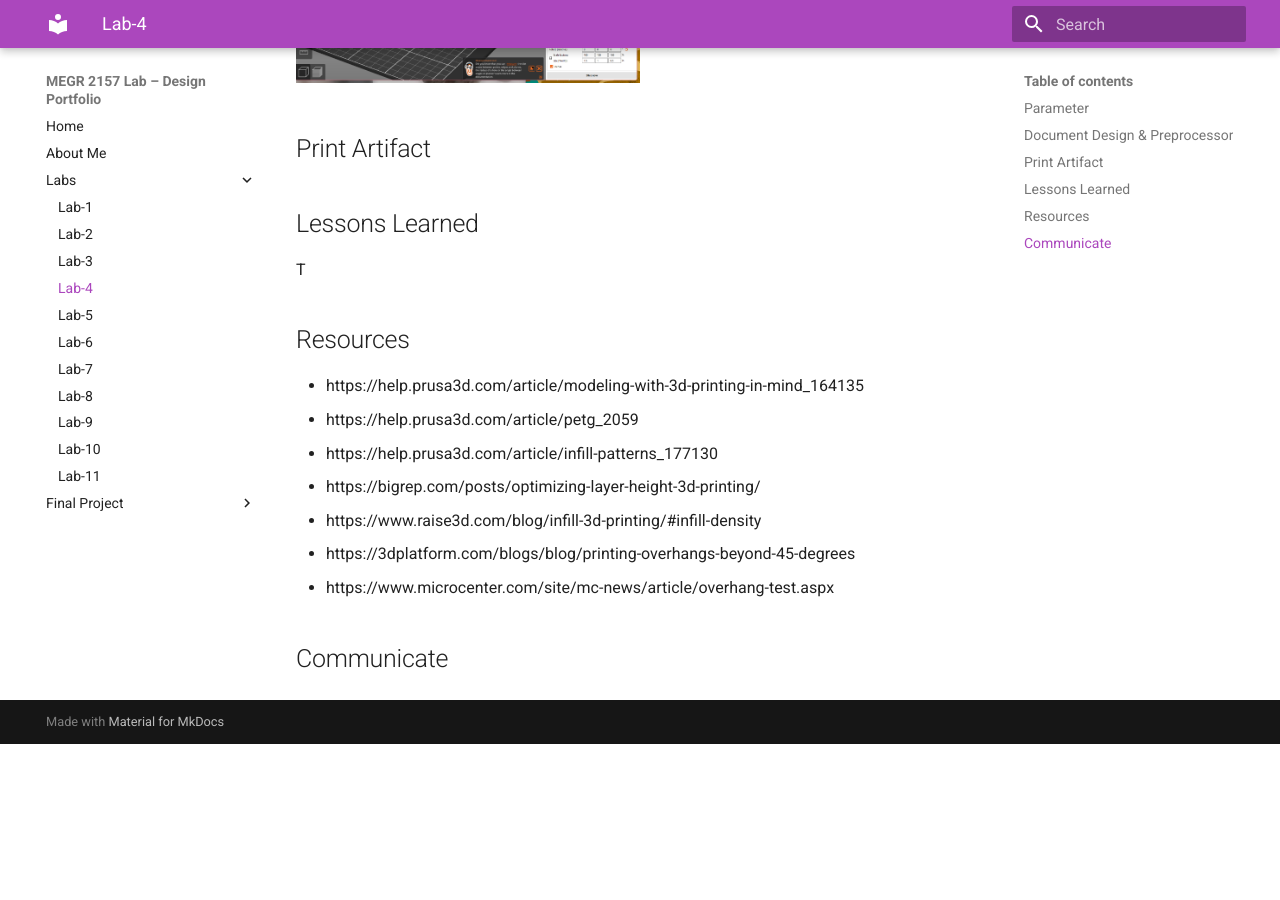
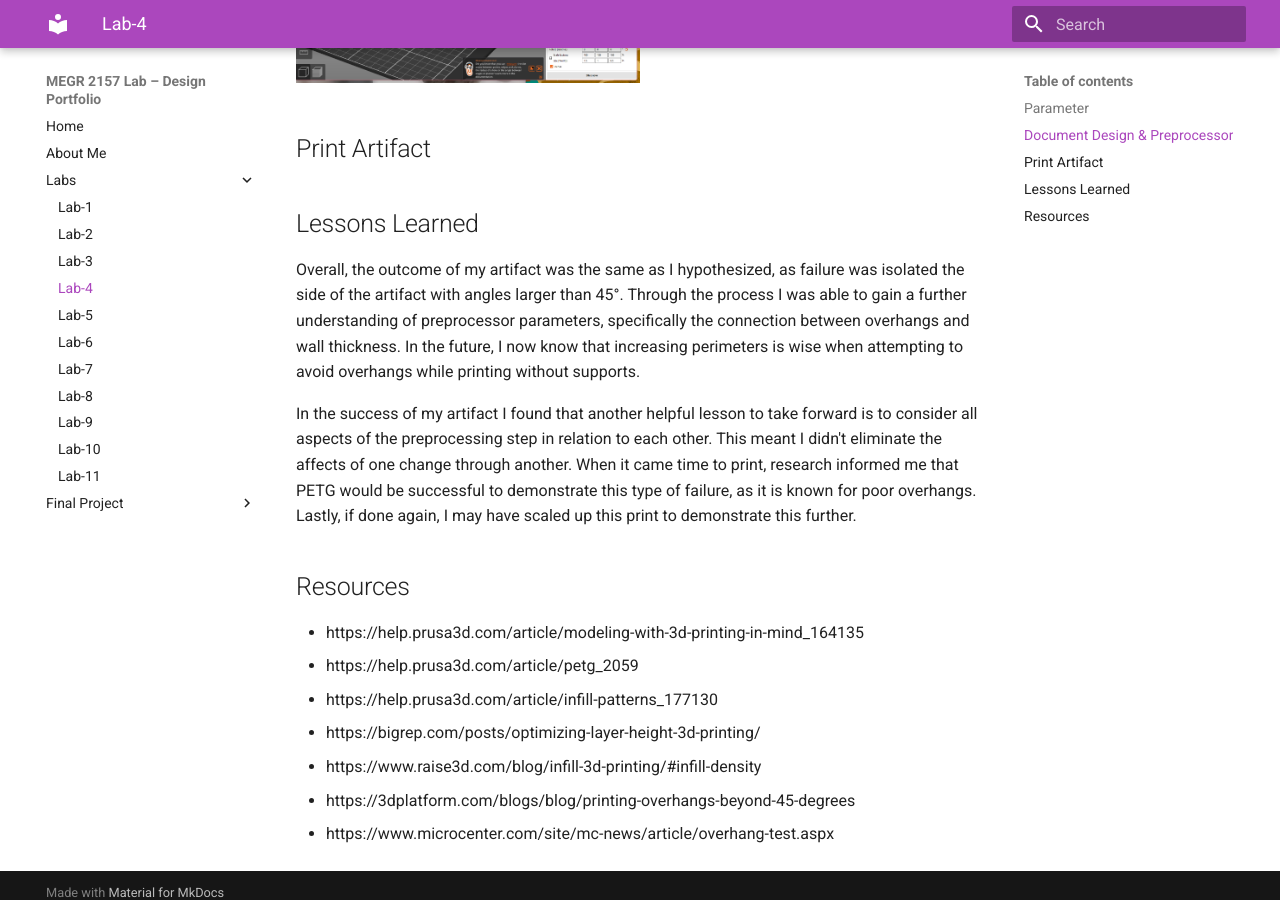
Before and after one commit to swils201/saniyah-wilson-portfolio, an MkDocs documentation site: the page built from docs/Labs/L04/index.md, in a window 1280 px wide and 900 px high, scrolled down 3065 px. Built offline with MkDocs 1.6.1 and Material for MkDocs 9.7.7, drawn with Linux system fonts in a browser that asks for light colours; before the commit the page ends 3809 px from its top, so only the background shows below that; some of the changed text lies outside the part shown.

Commit message:
Update index.md

```diff
--- a/docs/Labs/L04/index.md
+++ b/docs/Labs/L04/index.md
@@ -1,7 +1,7 @@
 # A4 – Benchmark a Parameter
 
 ## Parameter
-This week, I am designing an benchmark artifact testing the overhang limits of the Prusa Core One.
+This week, I am designing an benchmark artifact testing the overhang limits of the Prusa Core One. I predict the print will start to see Overhang failure at angles increasing past 45°.
 
 ## Document Design & Preprocessor
 To start my design, I began with a drawing of the basic Top View Geometry. I chose to design for an
@@ -43,7 +43,10 @@ Additionally I decreased infill density to 10% with the same goal in mind. In an
 ## Print Artifact
 
 ## Lessons Learned
-T
+Overall, the outcome of my artifact was the same as I hypothesized, as failure was isolated the side of the artifact with angles larger than 45°. Through the process I was able to gain a further understanding of preprocessor parameters, specifically the connection between overhangs and wall thickness. In the future, I now know that increasing perimeters is wise when attempting to avoid overhangs while printing without supports.
+
+In the success of my artifact I found that another helpful lesson to take forward is to consider all aspects of the preprocessing step in relation to each other. This meant I didn't eliminate the affects of one change through another. When it came time to print, research informed me that PETG would be successful to demonstrate this type of failure, as it is known for poor overhangs. Lastly, if done again, I may have scaled up this print to demonstrate this further.
+
 ## Resources
 
 - https://help.prusa3d.com/article/modeling-with-3d-printing-in-mind_164135
@@ -53,5 +56,3 @@ T
 - https://www.raise3d.com/blog/infill-3d-printing/#infill-density
 - https://3dplatform.com/blogs/blog/printing-overhangs-beyond-45-degrees
 - https://www.microcenter.com/site/mc-news/article/overhang-test.aspx
-
-## Communicate
```
